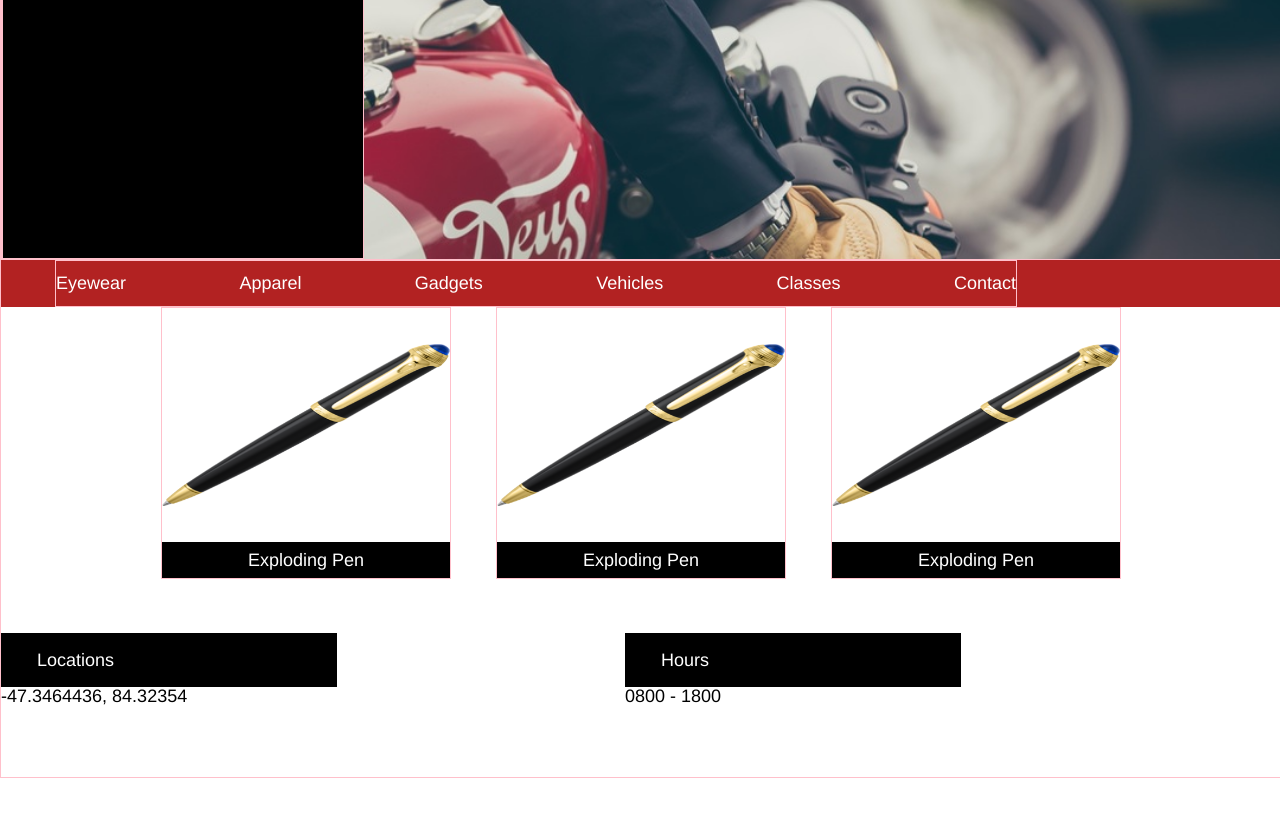
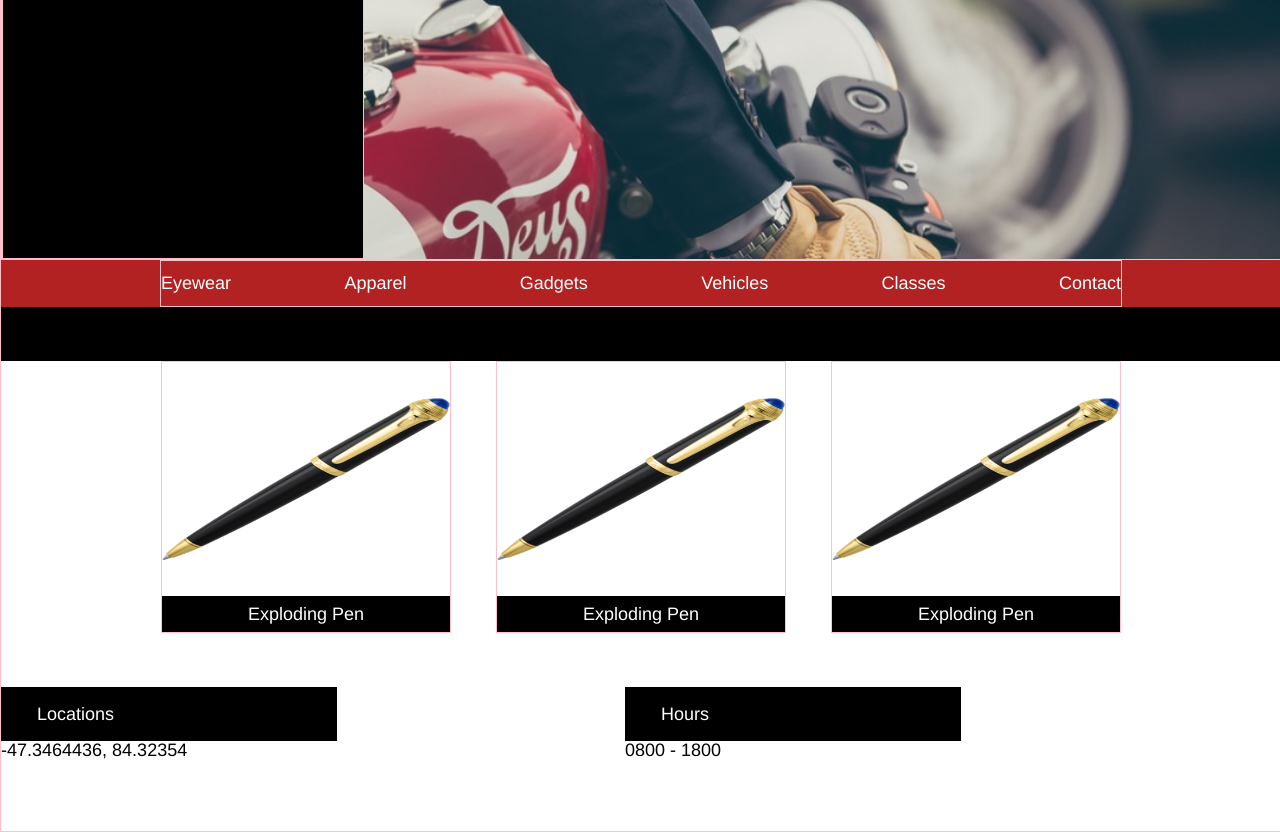
Before and after one commit to ssponagle/SecretAgentSupply, a plain HTML site: page index.html in a window 1280 px wide. Shown: the part 246-1078 px from the top of the page. Before the commit the page ends 1024 px from the top, so only its background shows below. Drawn offline with Linux system fonts and the light colour scheme.

Commit message:
Updated CSS

```diff
--- a/resources/css/style.css
+++ b/resources/css/style.css
@@ -82,7 +82,7 @@ header h4 {
 nav {
   background-color: firebrick;
   width: 960px;
-  margin: 0 3rem auto;
+  margin: 0 auto;
   /*FOR TESTING*/
   border: 1px solid pink;
 }
@@ -104,6 +104,7 @@ nav li {
 /* Content section */
 .white {
   background-color: white;
+  margin-top: 3rem;
 }
 
 #products {
```
